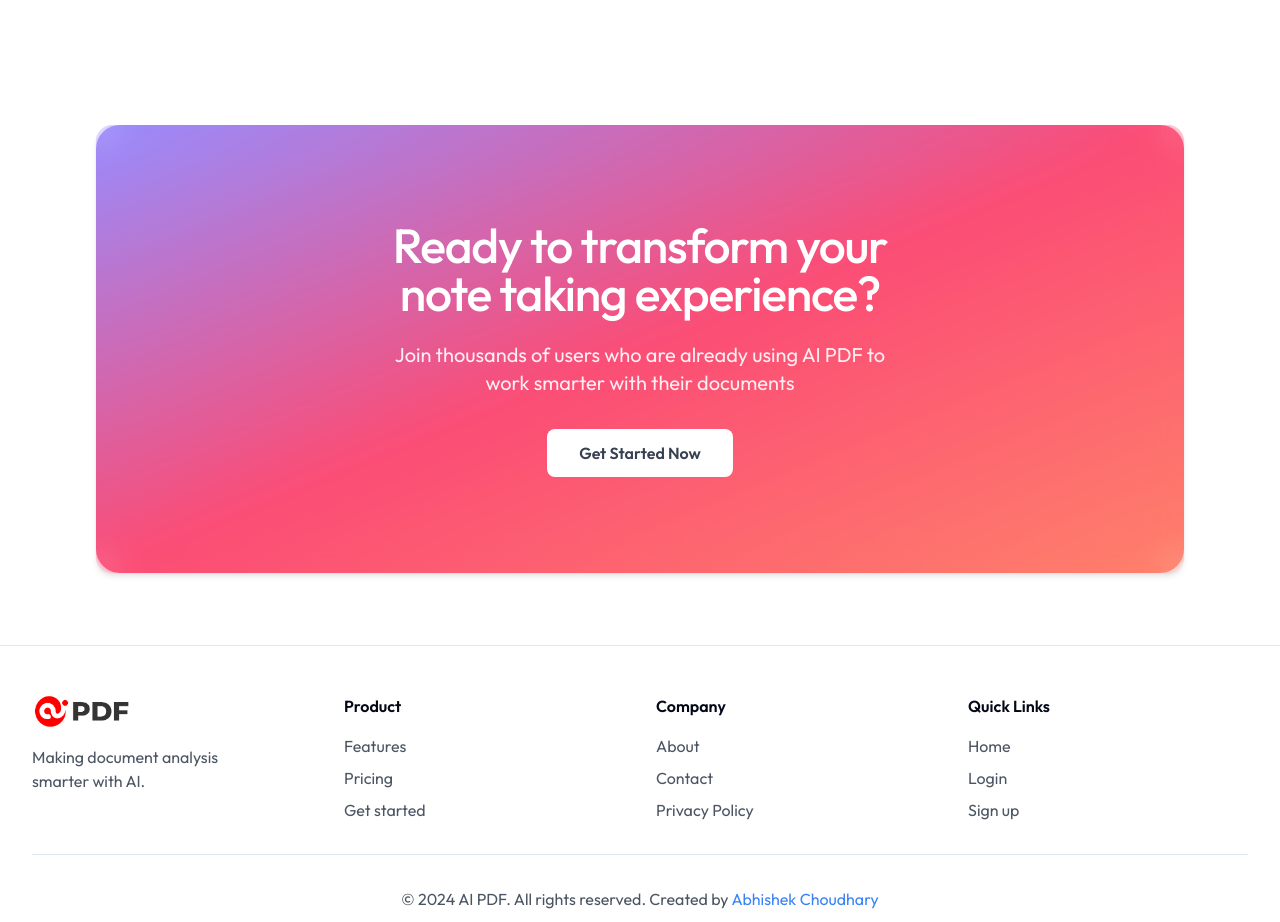
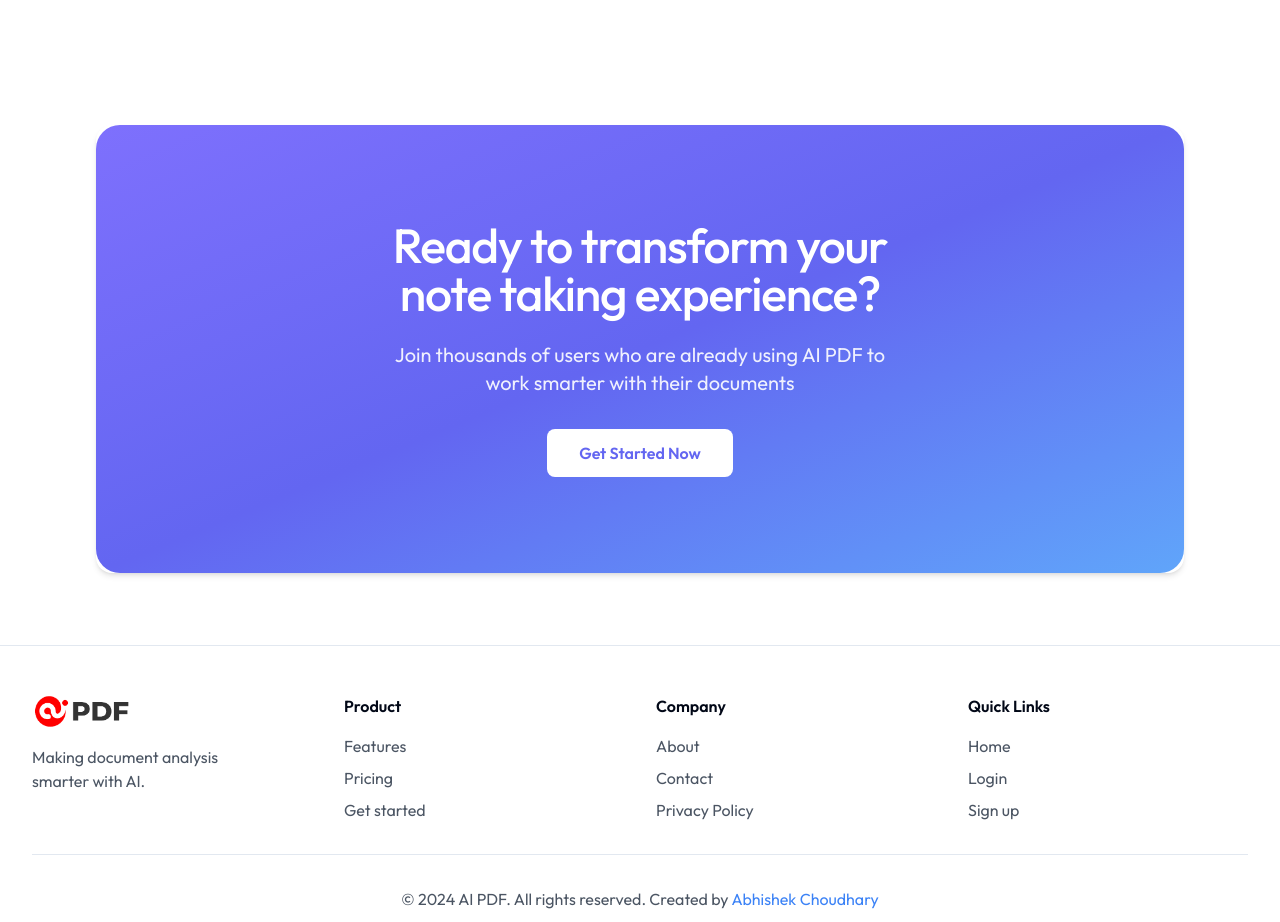
Before and after one commit to choudharyabhishekk/ai-pdf, a Next.js app: page / in a window 1280 px wide. Shown: the part 1808-2730 px from the top of the page. Built offline with nearby package versions, Linux system fonts and the light colour scheme; no server answers.

Commit message:
fix: landing page bug fixes

```diff
--- a/app/about/page.tsx
+++ b/app/about/page.tsx
@@ -11,7 +11,10 @@
       <section className="py-20">
         <div className="max-w-4xl mx-auto px-4">
           <h1 className="text-4xl font-bold text-[#0F172A] text-center mb-6">
-            About AI PDF Notes
+            About{" "}
+            <span className="bg-gradient-to-r  from-red-500 to-pink-500  text-transparent bg-clip-text">
+              AI PDF Notes
+            </span>
           </h1>
           <p className="text-xl text-gray-600 text-center max-w-2xl mx-auto">
             Transforming how people interact with and understand PDF documents
--- a/app/page.tsx
+++ b/app/page.tsx
@@ -254,8 +254,8 @@
 
       {/* CTA Section */}
       <section id="cta" className="py-10">
-        <div className="max-w-7xl mx-auto bg-gradient-to-tl from-[#FF4B2B] via-[#fa003a] to-[#6B5BFF] rounded-3xl ">
-          <div className="rounded-2xl p-12 lg:py-24  text-center bg-white/30 backdrop-blur-lg text-white shadow-md ">
+        <div className="max-w-7xl mx-auto bg-gradient-to-tl from-blue-400 via-indigo-500 to-[#7e70fd] rounded-3xl ">
+          <div className="rounded-2xl p-12 lg:py-24  text-center  text-white shadow-md ">
             <h2 className="text-4xl tracking-tight lg:text-5xl font-medium mb-6 leading-normal">
               Ready to transform your <br /> note taking experience?
             </h2>
@@ -264,7 +264,7 @@
               work smarter with their documents
             </p>
             <button
-              className="bg-white text-gray-700 px-8 py-3 rounded-lg hover:bg-indigo-50 transition font-semibold"
+              className="bg-white text-indigo-500 px-8 py-3 rounded-lg hover:bg-indigo-50 transition font-semibold"
               onClick={() => {
                 handleRoute("/sign-in");
               }}
```
